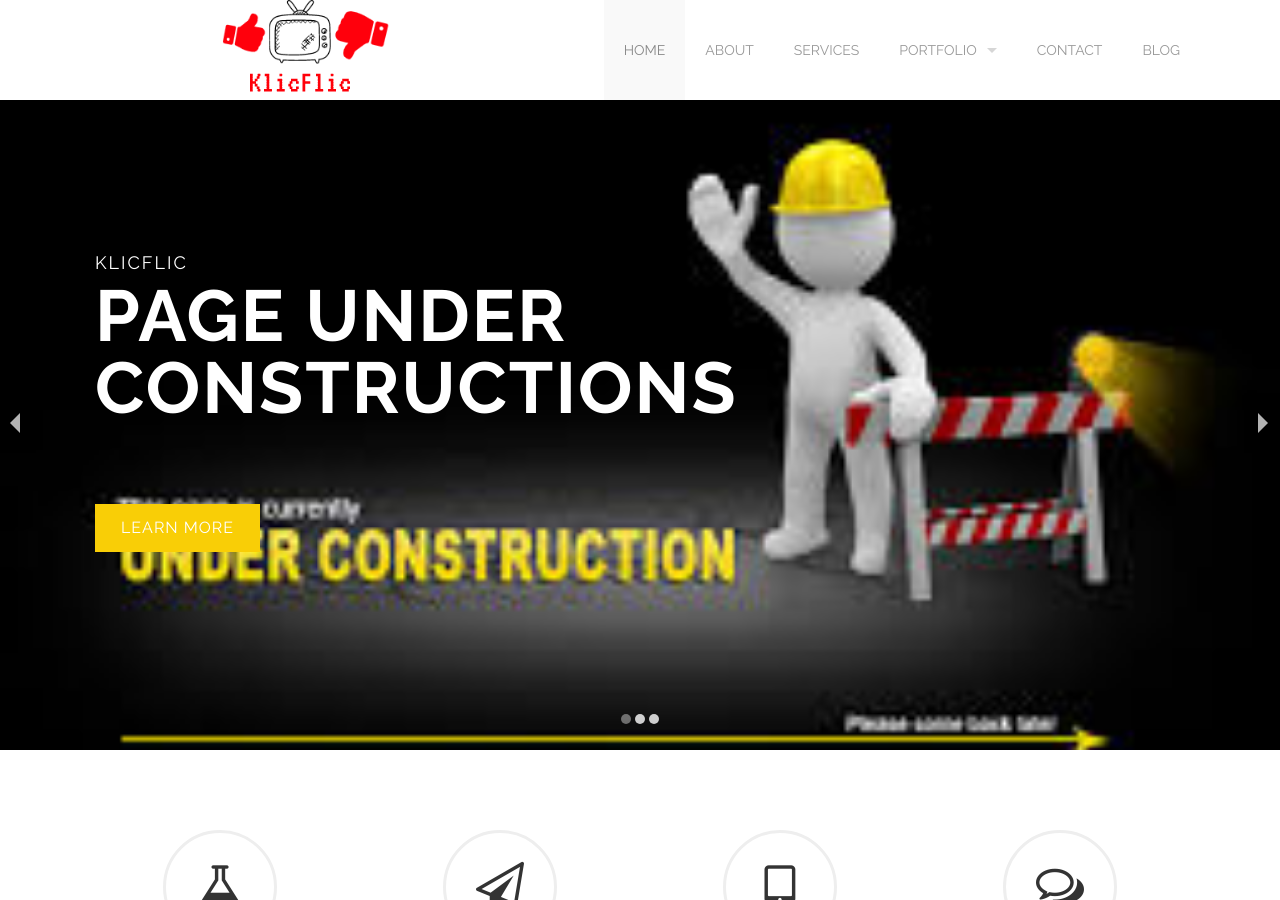
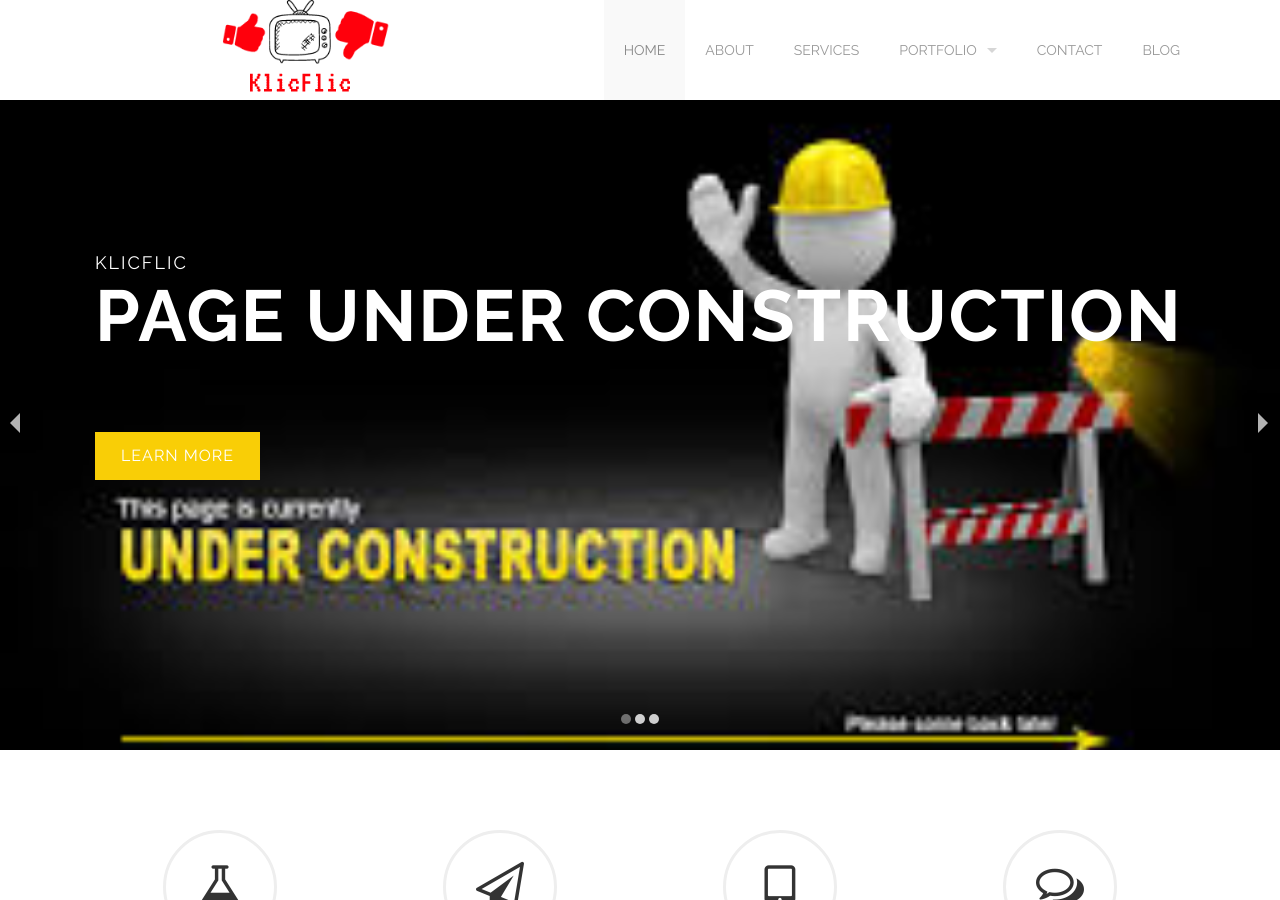
Before and after one commit to roshanpuru/klicflic, a Jekyll site: the page built from index.html, in a window 1280 px wide and 900 px high. Built offline with Jekyll 4.4.1, drawn with Linux system fonts in a browser that asks for light colours.

Commit message:
under construction

```diff
--- a/index.html
+++ b/index.html
@@ -8,7 +8,7 @@ slides:
       text: KlicFlic
     title:
       klass: bottom-to-top
-      text: Page Under Constructions
+      text: Page Under Construction
     buttons:
       klass: bottom-to-top
       items:
@@ -21,7 +21,7 @@ slides:
       text: We make websites that are
     title:
       klass: bottom-to-top
-      text: Creative &amp; Powerful
+      text: Page Under Construction
     buttons:
       klass: bottom-to-top
       items:
@@ -36,7 +36,7 @@ slides:
       text: This is a creative theme that you'll
     title:
       klass: bottom-to-top
-      text: definitely love...
+      text: Page Under Construction
     buttons:
       klass: bottom-to-top
       items:
```
